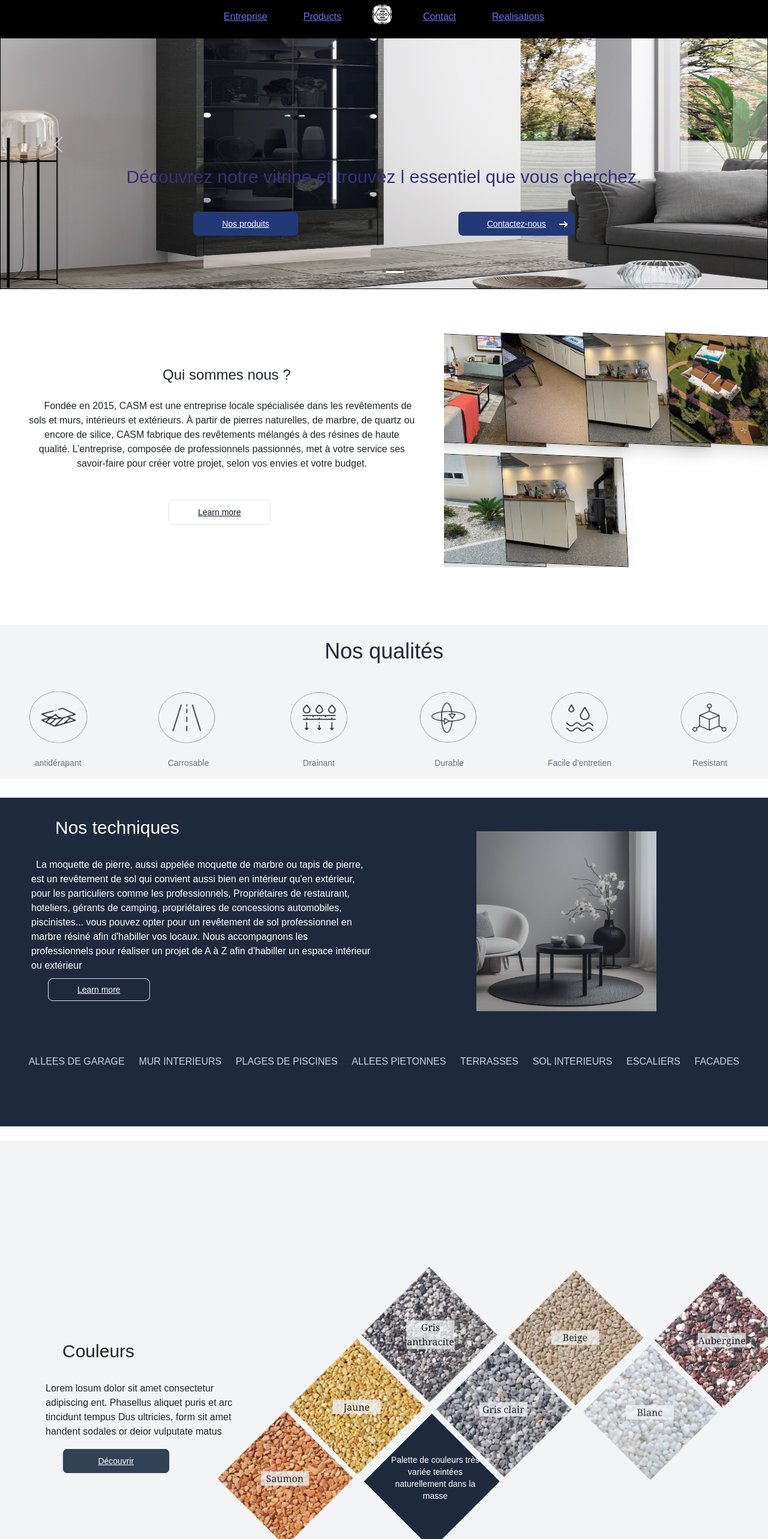
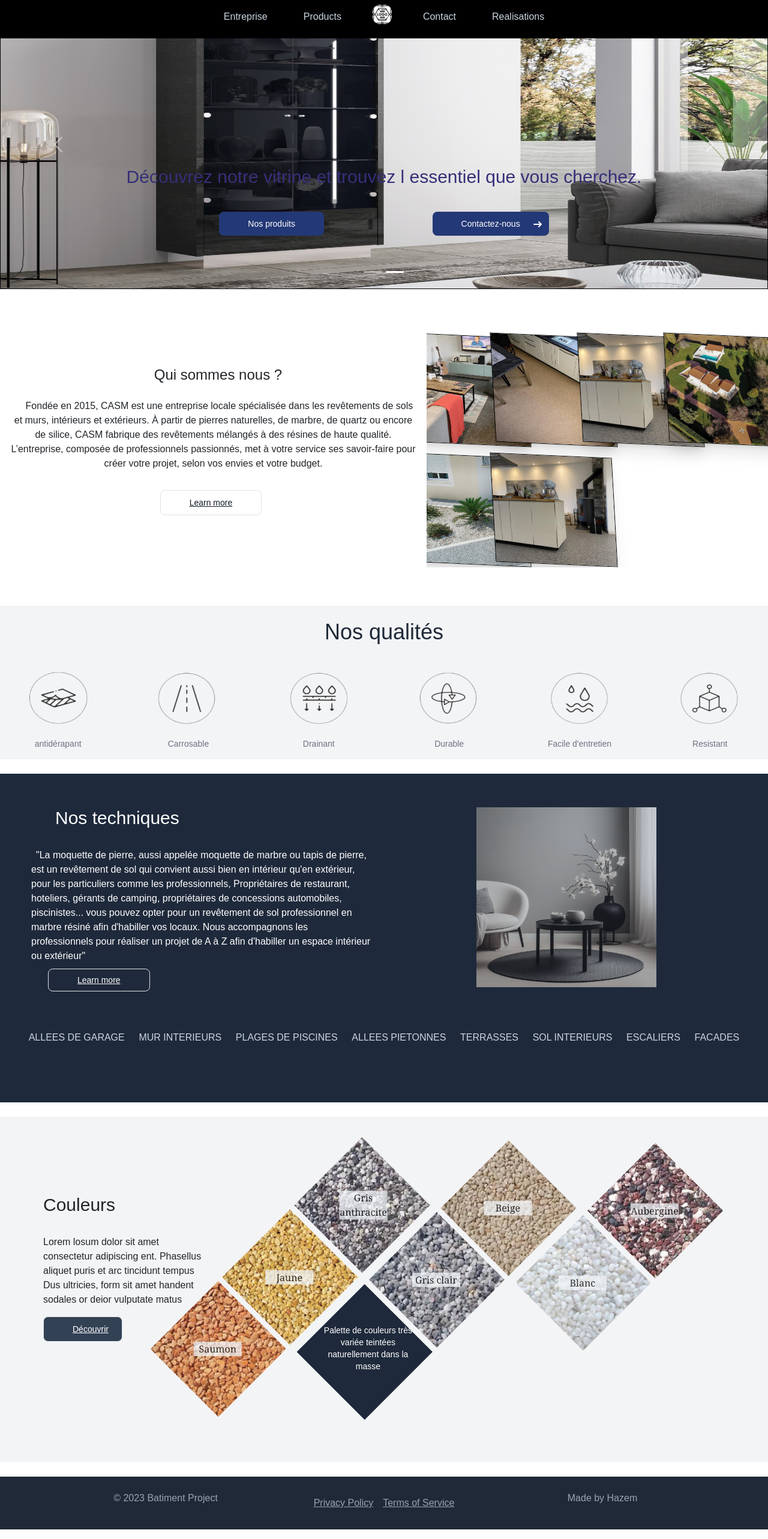
Before and after one commit to SaklyFiras/Batimentv2, a Next.js app: page / in a window 1280 px wide. Shown: the top 2566 px of the page at 60% size. Built offline with nearby package versions, Linux system fonts and the light colour scheme.

Commit message:
commit hh

```diff
--- a/server.js
+++ b/server.js
@@ -20,6 +20,6 @@ app.prepare().then(() => {
 
 	appexpress.listen(port, (err) => {
 		if (err) throw err;
-		console.log(`Runing on port ${port}, dev: ${dev}`);
+		console.log(`listening on port ${port} in ${dev} mode`);
 	});
 });
--- a/src/pages/_Components/Carousel.js
+++ b/src/pages/_Components/Carousel.js
@@ -17,18 +17,18 @@ const Slides = () => {
 					<p className=" text-indigo-900   text-3xl  font-medium pb-4 ">
 						Découvrez notre vitrine et trouvez l essentiel que vous cherchez.
 					</p>{" "}
-					<div className="flex justify-around gap-2">
+					<div className="flex justify-evenly gap-2">
 						<Link
 							href={"/products"}
 							type="button"
-							className="text-white  bg-blue-900 hover:bg-blue-800 focus:ring-4 focus:outline-none focus:ring-blue-300  rounded-lg md:text-sm text-xs  px-5 py-2.5  inline-flex items-center  "
+							className="text-white  bg-blue-900 hover:bg-blue-800 focus:ring-4 focus:outline-none focus:ring-blue-300  rounded-lg md:text-sm text-xs  px-5 py-2.5  inline-flex items-center no-underline  "
 						>
 							Nos produits
 						</Link>
 						<Link
 							href={"/contactus"}
 							type="button"
-							className="relative text-white bg-blue-900 hover:bg-blue-800 focus:ring-4 focus:outline-none focus:ring-blue-300  rounded-lg md:text-sm text-xs  px-5 py-2.5  inline-flex items-center  "
+							className="relative text-white bg-blue-900 hover:bg-blue-800 focus:ring-4 focus:outline-none focus:ring-blue-300  rounded-lg md:text-sm text-xs  px-5 py-2.5  inline-flex items-center no-underline  "
 						>
 							Contactez-nous
 							<svg
@@ -63,18 +63,18 @@ const Slides = () => {
 					<p className=" text-indigo-900   text-3xl  font-medium pb-4 ">
 						Découvrez notre vitrine et trouvez l essentiel que vous cherchez.
 					</p>{" "}
-					<div className="flex justify-around gap-2">
+					<div className="flex justify-evenly gap-2">
 						<Link
 							href={"/products"}
 							type="button"
-							className="text-white  bg-blue-900 hover:bg-blue-800 focus:ring-4 focus:outline-none focus:ring-blue-300  rounded-lg md:text-sm text-xs  px-5 py-2.5  inline-flex items-center  "
+							className="text-white  bg-blue-900 hover:bg-blue-800 focus:ring-4 focus:outline-none focus:ring-blue-300  rounded-lg md:text-sm text-xs  px-5 py-2.5  inline-flex items-center no-underline  "
 						>
 							Nos produits
 						</Link>
 						<Link
 							href={"/contactus"}
 							type="button"
-							className="relative text-white bg-blue-900 hover:bg-blue-800 focus:ring-4 focus:outline-none focus:ring-blue-300  rounded-lg md:text-sm text-xs  px-5 py-2.5  inline-flex items-center  "
+							className="relative text-white bg-blue-900 hover:bg-blue-800 focus:ring-4 focus:outline-none focus:ring-blue-300  rounded-lg md:text-sm text-xs  px-5 py-2.5  inline-flex items-center no-underline  "
 						>
 							Contactez-nous
 							<svg
--- a/src/pages/_Components/Couleurs.js
+++ b/src/pages/_Components/Couleurs.js
@@ -2,21 +2,21 @@ import Image from "next/image";
 import Link from "next/link";
 function Couleurs() {
 	return (
-		<div className="bg-gray-100  p-8 w-screen h-fit mb-4">
+		<div className="bg-gray-100  p-8 w-screen h-fit md:h-[36rem] mb-4">
 			<div className=" flex">
-				<div className="my-auto md:w-4/12  px-4 d-flex flex-col z-10">
-					<h1 className="text-3xl font-medium px-5">Couleurs</h1>
-					<p className="text-left md:px-5 pt-4 font-light">
+				<div className="md:w-3/12 md:h-[28rem] place-items-start place-content-center md:pl-10    flex flex-col z-10">
+					<h1 className="text-3xl font-medium ">Couleurs</h1>
+					<p className="  pt-4 font-light text-left">
 						Lorem losum dolor sit amet consectetur adipiscing ent. Phasellus
 						aliquet puris et arc tincidunt tempus Dus ultricies, form sit amet
 						handent sodales or deior vulputate matus
 					</p>
-					<Link href={"/products"} className="md:w-1/2 bg-slate-700 text-white hover:text-white border mx-5 border-gray-800 hover:bg-gray-900 focus:ring-4  font-medium rounded-lg text-sm px-5 py-2.5 text-center mr-2 mb-2 ">
+					<Link href={"/products"} className="md:w-1/2 bg-slate-700 text-white hover:text-white border  border-gray-800 hover:bg-gray-900 focus:ring-4  font-medium rounded-lg text-sm max-w-max px-5 py-2.5 text-center mr-2 mb-2 ">
 						Découvrir
 					</Link>
 				</div>
-				<div className=" w-8/12  ">
-					<div className="md:grid md:grid-cols-3 md:grid-rows-5 md:gap-4 md:w-[32rem] md:rotate-45 md:h-[52rem] hidden  md:-z-10  mx-auto ">
+				<div className="relative md:w-8/12  ">
+					<div className=" absolute -top-44 right-40  md:grid  md:grid-cols-3 md:grid-rows-5 md:gap-4 md:w-[32rem] md:rotate-45 md:h-[52rem] hidden    mx-auto ">
 						<div className="relative rotate-45 col-start-3 row-start-1">
 							<Image
 								src="/images/moquette/aubergine.jpg"
--- a/src/pages/_Components/Navbar.js
+++ b/src/pages/_Components/Navbar.js
@@ -44,7 +44,7 @@ export default function Navbar() {
 					<div className="relative transition delay-200 duration-300 px-2 rounded-xl p-2  text-indigo-500  ">
 						<Link
 							href={"/entreprise"}
-							className="text-indigo-500 hover:underline hover:text-blue-700 hover:opacity-60 focus:text-white"
+							className="text-slate-300 no-underline  hover:text-slate-100 hover:opacity-60 focus:text-white"
 							onMouseEnter={() => setDropdownVisible(true)}
 						>
 							Entreprise
@@ -59,7 +59,7 @@ export default function Navbar() {
 									<li>
 										<Link
 											href={"/entreprise"}
-											className="block px-4 py-2 text-gray-800 hover:bg-gray-200"
+											className="block px-4 py-2 text-gray-800 hover:bg-gray-200 no-underline"
 										>
 											Qui sommes nous ?
 										</Link>
@@ -67,7 +67,7 @@ export default function Navbar() {
 									<li>
 										<Link
 											href={"/entreprise/technique"}
-											className="block px-4 py-2 text-gray-800 hover:bg-gray-200"
+											className="block px-4 py-2 text-gray-800 hover:bg-gray-200 no-underline"
 										>
 											Nos techniques
 										</Link>
@@ -75,7 +75,7 @@ export default function Navbar() {
 									<li>
 										<Link
 											href={"/entreprise/savoirfaire"}
-											className="block px-4 py-2 text-gray-800 hover:bg-gray-200"
+											className="block px-4 py-2 text-gray-800 hover:bg-gray-200 no-underline"
 										>
 											Notre savoir faire
 										</Link>
@@ -86,7 +86,7 @@ export default function Navbar() {
 					</div>
 					<Link
 						href="/products"
-						className={`transition delay-200 duration-300 px-2 rounded-xl p-2  text-indigo-500 hover:opacity-60 focus:text-white  `}
+						className={`text-slate-300 no-underline  hover:text-slate-100 hover:opacity-60 focus:text-white p-2  `}
 					>
 						Products
 					</Link>
@@ -103,13 +103,13 @@ export default function Navbar() {
 
 					<Link
 						href="/contactus"
-						className={`transition delay-200 duration-300 px-2 rounded-xl p-2  text-indigo-500 hover:opacity-60 focus:text-white  `}
+						className={`text-slate-300 no-underline  hover:text-slate-100 hover:opacity-60 focus:text-white p-2`}
 					>
 						Contact
 					</Link>
 					<Link
 						href="/realisations"
-						className={`transition delay-200 duration-300 px-2 rounded-xl p-2  text-indigo-500 hover:opacity-60 focus:text-white  `}
+						className={`text-slate-300 no-underline  hover:text-slate-100 hover:opacity-60 focus:text-white p-2 `}
 					>
 						Realisations
 					</Link>
--- a/src/pages/_Components/Scrollable.js
+++ b/src/pages/_Components/Scrollable.js
@@ -2,7 +2,7 @@ import Image from "next/image";
 
 const Scrollable = () => {
 	return (
-		<div className="flex flex-col h-fit my-8 w-screen    bg-gray-100 mx-0 px-0 ">
+		<div className="flex flex-col h-fit  mb-4 w-screen    bg-gray-100 mx-0 px-0 ">
 			<div className="flex items-center justify-center  ">
 				<h1 className="text-4xl font-medium text-gray-800 py-4">
 					Nos qualités
--- a/src/pages/_Components/Technique.js
+++ b/src/pages/_Components/Technique.js
@@ -4,13 +4,13 @@ import Link from "next/link";
 function Technique() {
 	return (
 		<div className="bg-slate-800   text-white p-8 w-screen h-fit mb-4">
-			<div className="flex flex-col md:flex-row">
+			<div className="flex flex-col md:flex-row items-center">
 				<div className="md:w-1/2 ">
 					<h1 className="text-3xl md:px-5 indent-10">Nos techniques</h1>
-					<p className=" md:px-5 pt-4 font-light text-left indent-2">
-						{
+					<p className=" md:px-5 pt-4 font-light indent-2 ">
+
 							"La moquette de pierre, aussi appelée moquette de marbre ou tapis de pierre, est un revêtement de sol qui convient aussi bien en intérieur qu'en extérieur, pour les particuliers comme les professionnels, Propriétaires de restaurant, hoteliers, gérants de camping, propriétaires de concessions automobiles, piscinistes... vous pouvez opter pour un revêtement de sol professionnel en marbre résiné afin d'habiller vos locaux. Nous accompagnons les professionnels pour réaliser un projet de A à Z afin d'habiller un espace intérieur ou extérieur"
-						}
+
 					</p>
 					<Link href={"/entreprise/technique"} className=" text-white hover:text-white border mx-5 border-gray-800 hover:bg-gray-900 focus:ring-4  font-medium rounded-lg text-sm px-5 py-2.5 text-center mr-2 mb-2 ">
 						Learn more
--- a/src/pages/_Components/produits/Section2.js
+++ b/src/pages/_Components/produits/Section2.js
@@ -12,7 +12,7 @@ function Section2() {
 			<div className="absolute inset-0 bg-black opacity-50"></div>
 			<div className="absolute inset-0 flex items-center justify-center flex-col text-white ">
 				<h2 className="md:text-4xl text-center font-bold mb-4 ">
-					Interested in working with us?
+			        Interressé par nos produits ?
 				</h2>
 				<p className="md:text-md text-sm md:w-1/2 text-center mb-6">
 					Un projet de terrasse, d’aménagement de piscine, une allée, un
@@ -22,7 +22,7 @@ function Section2() {
 				</p>
 				<Link
 					href="/contactus"
-					className="bg-slate-500 hover:bg-slate-700 text-white md:font-medium font-serif py-2 px-4 rounded"
+					className="bg-slate-500 hover:bg-slate-700 text-white md:font-medium font-serif py-2 px-4 rounded no-underline"
 				>
 					Contact Us
 				</Link>
--- a/src/pages/_Components/section2.js
+++ b/src/pages/_Components/section2.js
@@ -15,7 +15,7 @@ function Section2() {
 		<div className="grid md:grid-flow-col     justify-between w-screen   my-16 mx-4 h-fit ">
 			<div className=" my-auto text-center ">
 				<h1 className="text-2xl mb-4 indent-4 ">Qui sommes nous ?</h1>
-				<p className="text-centertext-gray-700  mb-12  indent-5 px-5  ">
+				<p className="text-centertext-gray-700  mb-8  indent-5 px-3  ">
 					Fondée en 2015, CASM est une entreprise locale spécialisée dans les
 					revêtements de sols et murs, intérieurs et extérieurs. À partir de
 					pierres naturelles, de marbre, de quartz ou encore de silice, CASM
@@ -28,7 +28,7 @@ function Section2() {
 				<Link
 					href="/entreprise"
 					type="button"
-					className="text-gray-900 hover:text-white border border-gray-800 hover:bg-gray-900 focus:ring-4 focus:outline-none focus:ring-gray-300 font-medium rounded-lg text-sm px-5 py-2.5 text-center mr-2 mb-2 dark:border-gray-600 dark:text-gray-400 dark:hover:text-white dark:hover:bg-gray-600 dark:focus:ring-gray-800"
+					className="text-gray-900 hover:text-white border border-gray-800 hover:bg-gray-900 focus:ring-4 focus:outline-none focus:ring-gray-300 font-medium rounded-lg text-sm px-5 py-2.5 text-center mr-2 mb-4 dark:border-gray-600 dark:text-gray-400 dark:hover:text-white dark:hover:bg-gray-600 dark:focus:ring-gray-800"
 				>
 					Learn more
 				</Link>
--- a/src/pages/products/Moquettedemarbre/index.js
+++ b/src/pages/products/Moquettedemarbre/index.js
@@ -86,12 +86,12 @@ const Index = () => {
 						<p className=" font-bold">Nos produits</p>
 						<ul className="list-disc">
 							<li>
-								<Link href={"/products/Moquettedemarbre"}>
+								<Link className=" no-underline  text-slate-500 hover:text-slate-700" href={"/products/Moquettedemarbre"}>
 									Moquette de marbre
 								</Link>
 							</li>
 							<li>
-								<Link href={"/products/SiliceEtMarbre"}>Slice & marbre</Link>
+								<Link className=" no-underline  text-slate-500 hover:text-slate-700" href={"/products/SiliceEtMarbre"}>Slice & marbre</Link>
 							</li>
 						</ul>
 					</div>
```
Also changed, not shown: src/pages/_Components/Products/Autres_Produits.js (+9 -5 lines), src/pages/_Components/produits/Section1.js (+8 -11 lines), src/pages/realisations/[categorie]/index.js (+12 -12 lines).
